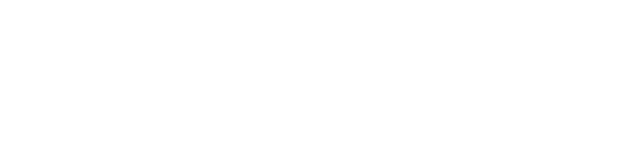
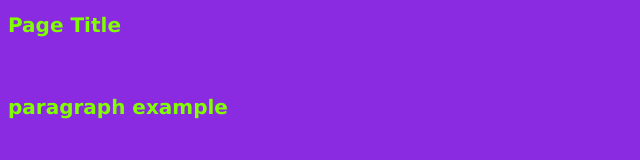
Before and after one commit to LA7ERALUS07/Exercise_Unit5_website, a plain HTML site: page index.html in a window 1280 px wide. Shown: the whole page, without its empty margins (0-640 px from the left). Drawn offline with Linux system fonts and the light colour scheme.

Commit message:
css inicial
añadido color y background color

```diff
--- a/index.html
+++ b/index.html
@@ -3,9 +3,12 @@
 <head>
 	<meta name="author" content="Adrian Baenas">
 	<title>Compulsory excercise</title>
+    <link type="text/css" rel="stylesheet" href="styles.css">
 </head>
 <body>
-
+	<h1>Page Title<h1>
+    <br>
+    <p>paragraph example</p>
 
 </body>
 </html>
--- /dev/null
+++ b/styles.css
@@ -0,0 +1,6 @@
+body {
+    background-color: blueviolet;
+    font-family: 'Lucida Sans', 'Lucida Sans Regular', 'Lucida Grande', 'Lucida Sans Unicode', Geneva, Verdana, sans-serif;
+    font-size: 10px;
+    color: chartreuse;
+}
```
